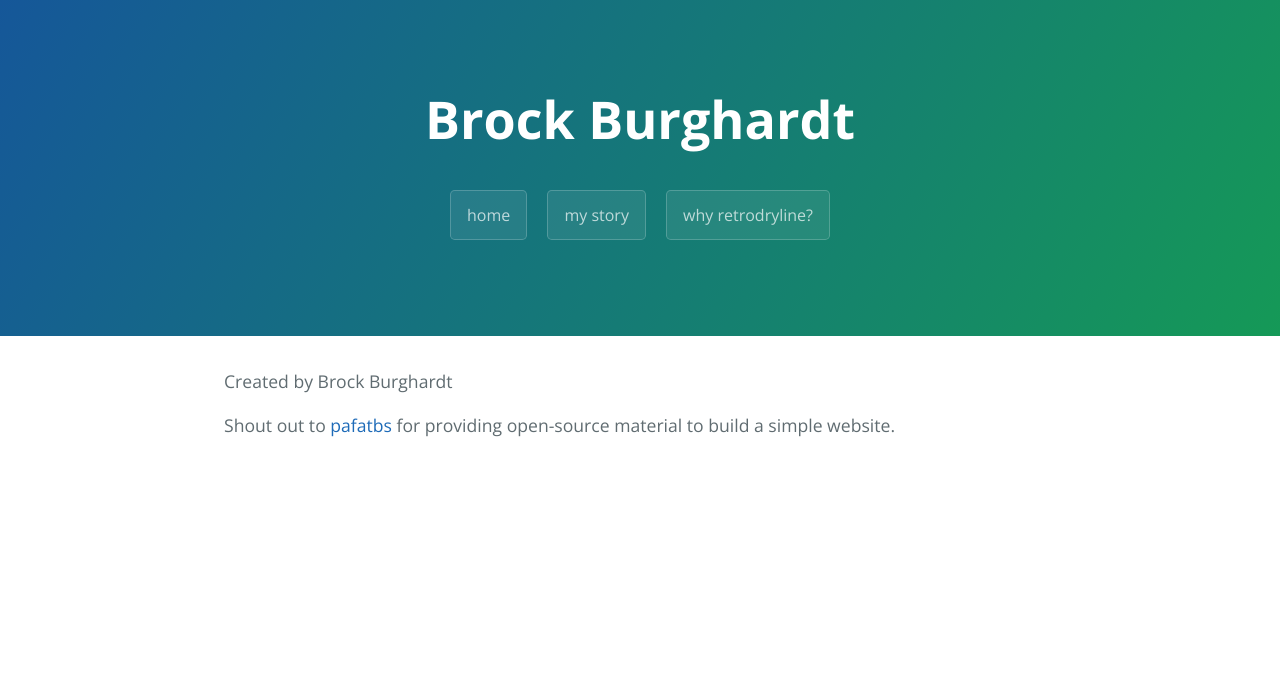
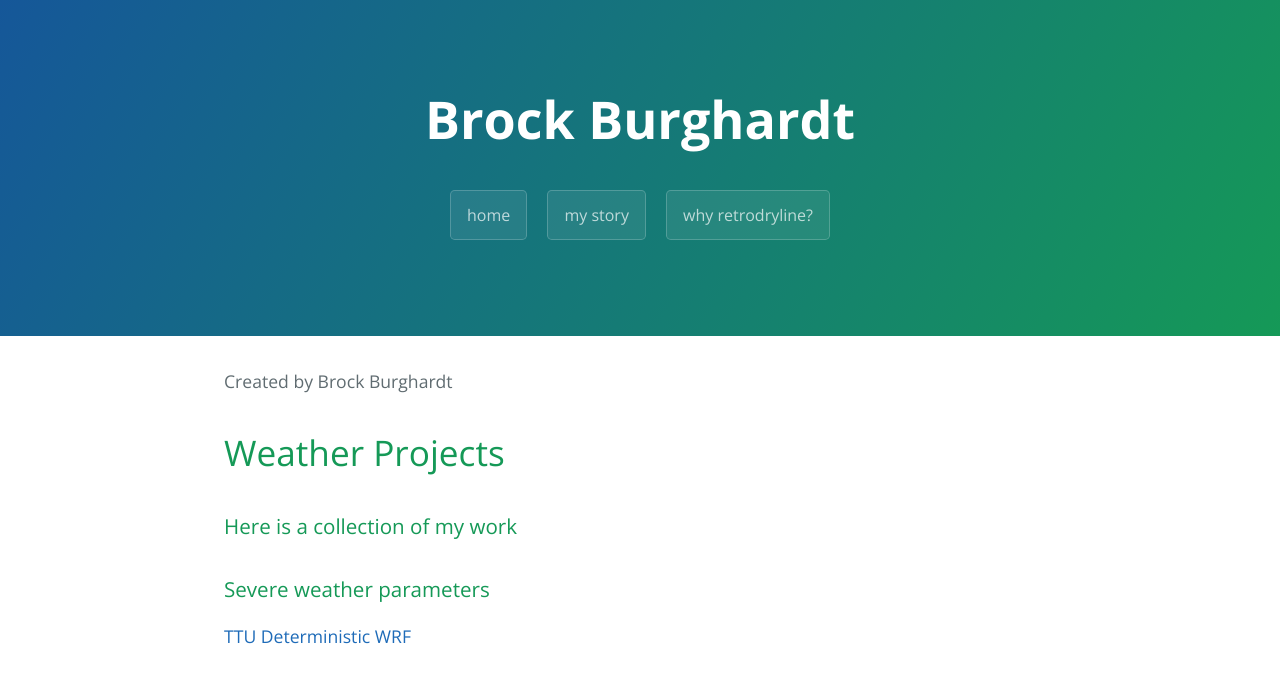
Before and after one commit to retrodryline-zz/retrodryline.github.io, a Jekyll site: the page built from index.md, in a window 1280 px wide. Shown: the top 686 px of the page. Built offline with Jekyll 4.4.1, drawn with Linux system fonts in a browser that asks for light colours; some of the changed text lies outside the part shown.

Commit message:
Update index.md

```diff
--- a/index.md
+++ b/index.md
@@ -6,6 +6,17 @@ filename: index
 
 Created by Brock Burghardt
 
+# Weather Projects
+
+### Here is a collection of my work
+
+### Severe weather parameters
+[TTU Deterministic WRF](http://www.atmo.ttu.edu/bancell/real_time_WRF/ttuwrfhome.php?dmn=d02&prm=all_scp&run=0)
+
+### Here is my LinkedIn
+[LinkedIn](https://www.linkedin.com/in/brockburghardtphd/)
+![Tambora](tambora56.jpg)
+
 Shout out to
 [pafatbs](https://phuston.github.io/patrickandfrantonarethebestninjas/)
 for providing open-source material to build a simple website.
```
